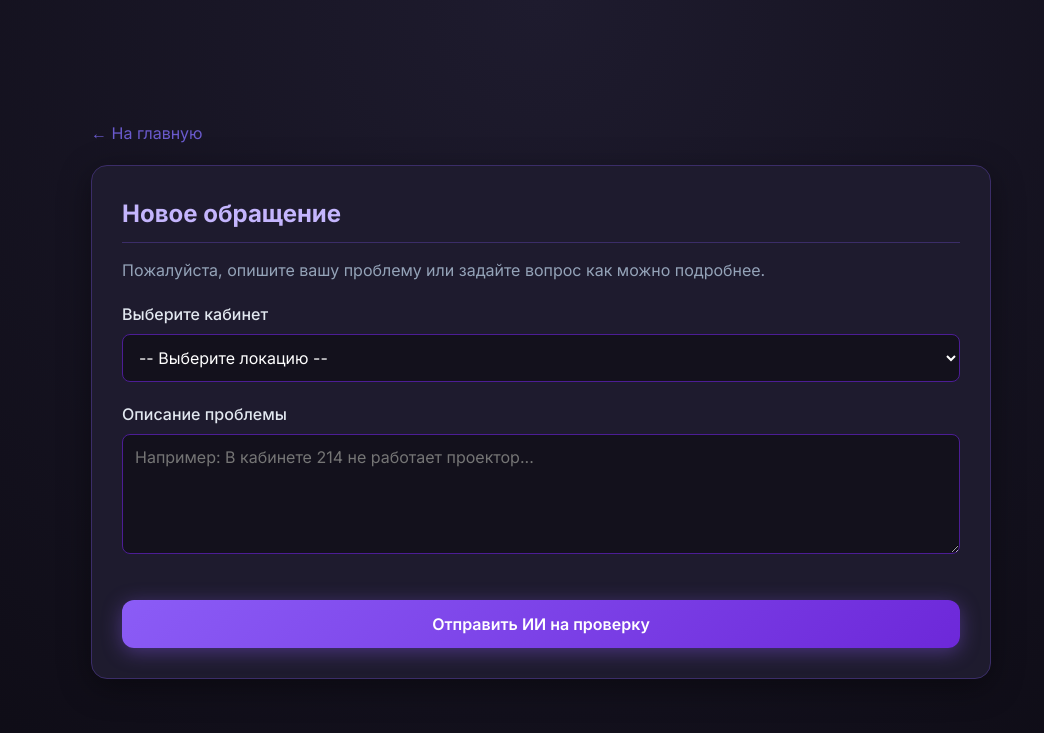
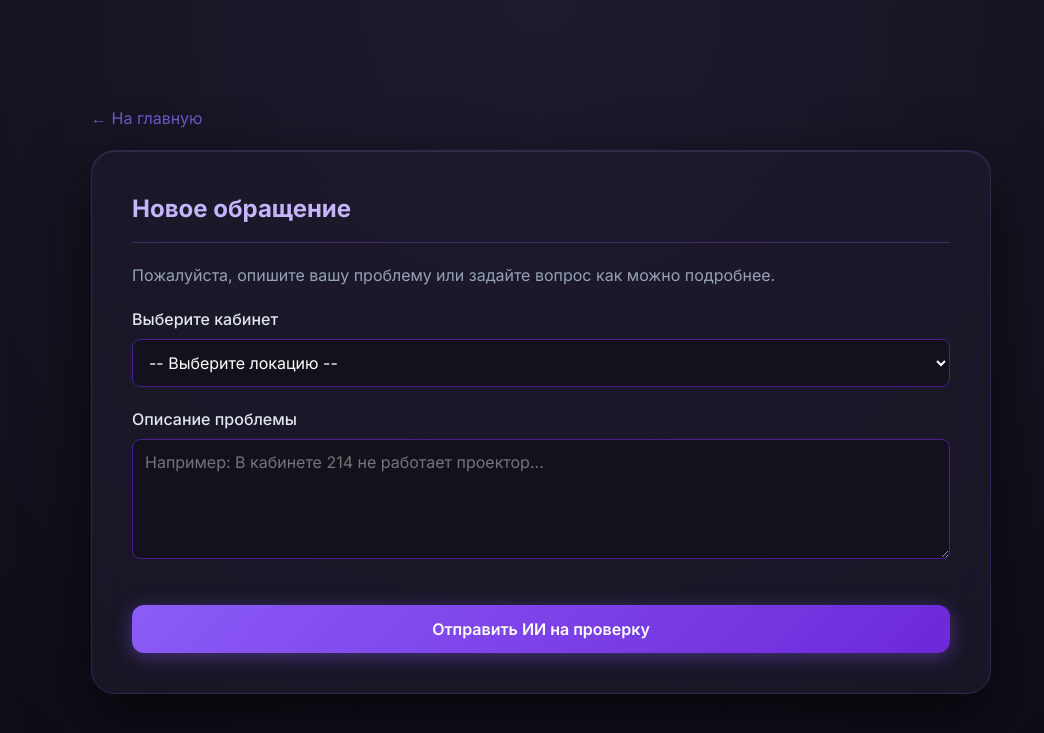
Before and after one commit to dasdiener/projectQQ, a Flask app: page /create in a window 1280 px wide. Shown: the top 733 px of the page, without its empty margins (99-1143 px from the left). Run offline with Flask 3, Linux system fonts and the light colour scheme; data comes from the database, SQL or seed files in the repository.

Commit message:
style: финальный дизайн форм и блоков ИИ (эффект стекла)

```diff
--- a/static/css/style.css
+++ b/static/css/style.css
@@ -279,23 +303,30 @@ textarea { resize: vertical; min-height: 120px; }
 
 /* Карточка статуса (и формы) */
 .status-card {
-    background: var(--dark-surface);
-    padding: 30px;
-    border-radius: 16px;
-    box-shadow: 0 8px 32px rgba(0, 0, 0, 0.4);
-    border: 1px solid #3b2d68;
+    /* Эффект матового стекла как на главной */
+    background: rgba(30, 27, 46, 0.6);
+    backdrop-filter: blur(16px);
+    -webkit-backdrop-filter: blur(16px);
+
+    padding: 40px; /* Чуть больше отступов для солидности */
+    border-radius: 24px; /* Такие же скругления, как у главной карточки */
+    box-shadow: 0 24px 64px rgba(0, 0, 0, 0.6), inset 0 1px 1px rgba(255, 255, 255, 0.1);
+    border: 1px solid rgba(139, 92, 246, 0.2);
     margin-top: 20px;
 }
+
 .status-card h2, .status-card h3 {
-    color: #c4b5fd;
-    border-bottom: 1px solid #3b2d68;
-    padding-bottom: 10px;
+    color: #c4b5fd; /* Светло-фиолетовый заголовок */
+    border-bottom: 1px solid rgba(139, 92, 246, 0.3); /* Более мягкая линия */
+    padding-bottom: 15px;
+    margin-bottom: 20px;
+}
+
+.status-card p {
     margin-bottom: 15px;
-}
-.status-card p {
-    margin-bottom: 10px;
     color: #94a3b8;
 }
+
 .status-card strong {
     color: #c4b5fd;
     font-weight: 500;
```
Also changed, not shown: other parts of static/css/style.css (+35 -11 lines), templates/ai_result.html (+12 -13 lines).
